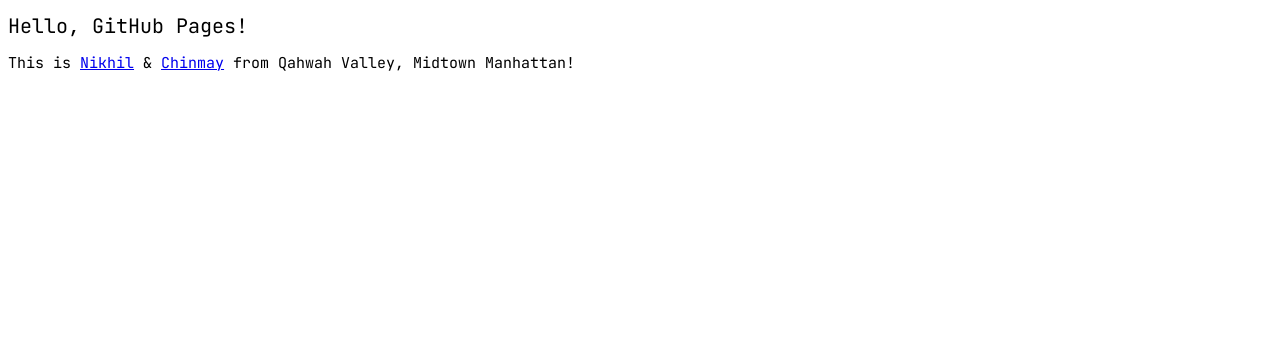
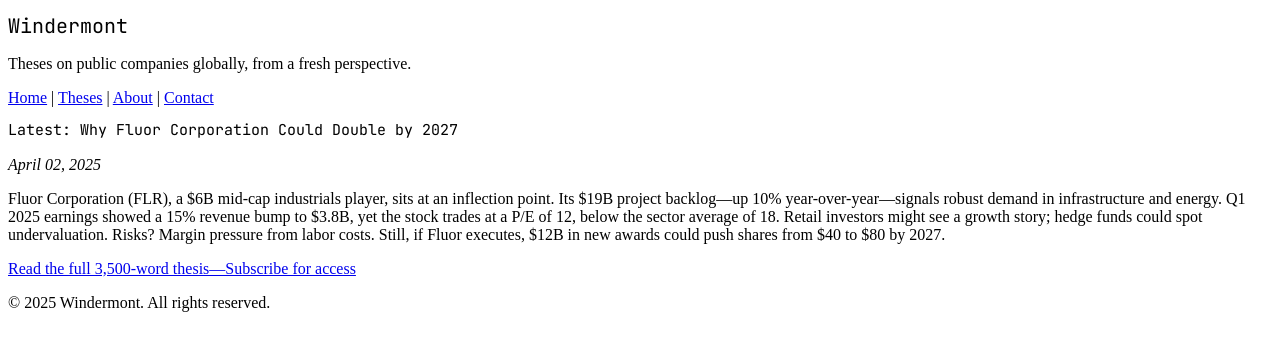
Before and after one commit to aaryunik/aaryunik.github.io, a plain HTML site: page index.html in a window 1280 px wide. Drawn offline with Linux system fonts and the light colour scheme; a web font is replaced by a local one.

Commit message:
claude commit 1

```diff
--- a/index.html
+++ b/index.html
@@ -1,13 +1,36 @@
 <!DOCTYPE html>
-<html>
+<html lang="en">
 <head>
+    <meta charset="UTF-8">
+    <meta name="viewport" content="width=device-width, initial-scale=1.0">
+    <title>Windermont</title>
     <link rel="preconnect" href="https://fonts.googleapis.com">
     <link rel="preconnect" href="https://fonts.gstatic.com" crossorigin>
-    <link href="https://fonts.googleapis.com/css2?family=DM+Serif+Text:ital@0;1&family=JetBrains+Mono:ital,wght@0,100..800;1,100..800&display=swap" rel="stylesheet">
-    <link rel="stylesheet" href="style.css"> <!-- Add this -->
+    <link href="https://fonts.googleapis.com/css2?family=JetBrains+Mono:ital,wght@0,100..800;1,100..800&display=swap" rel="stylesheet">
+    <link rel="stylesheet" href="style.css">
 </head>
 <body>
-    <h1>Hello, GitHub Pages!</h1>
-    <h2>This is <a href="https://www.linkedin.com/in/aaryunik">Nikhil</a> & <a href="https://www.linkedin.com/in/chinmay-pala">Chinmay</a> from Qahwah Valley, Midtown Manhattan!</h2>
+    <div class="container">
+        <header>
+            <h1>Windermont</h1>
+            <p class="tagline">Theses on public companies globally, from a fresh perspective.</p>
+            <nav>
+                <a href="index.html">Home</a> |
+                <a href="theses.html">Theses</a> |
+                <a href="about.html">About</a> |
+                <a href="contact.html">Contact</a>
+            </nav>
+        </header>
+        <main>
+            <h2>Latest: Why Fluor Corporation Could Double by 2027</h2>
+            <p><em>April 02, 2025</em></p>
+            <p>Fluor Corporation (FLR), a $6B mid-cap industrials player, sits at an inflection point. Its $19B project backlog—up 10% year-over-year—signals robust demand in infrastructure and energy. Q1 2025 earnings showed a 15% revenue bump to $3.8B, yet the stock trades at a P/E of 12, below the sector average of 18. Retail investors might see a growth story; hedge funds could spot undervaluation. Risks? Margin pressure from labor costs. Still, if Fluor executes, $12B in new awards could push shares from $40 to $80 by 2027.</p>
+            <p><a href="#">Read the full 3,500-word thesis—Subscribe for access</a></p>
+        </main>
+        <footer>
+            <p>&copy; 2025 Windermont. All rights reserved.</p>
+        </footer>
+    </div>
+    <script src="script.js"></script>
 </body>
 </html>
```
